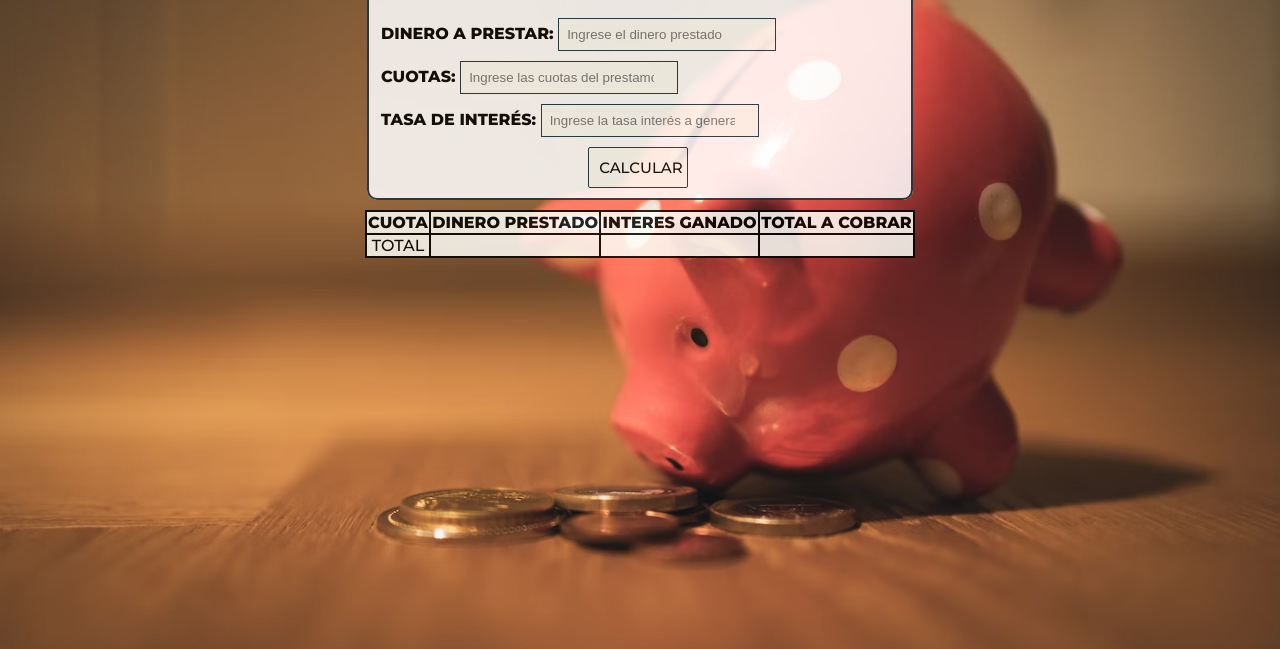
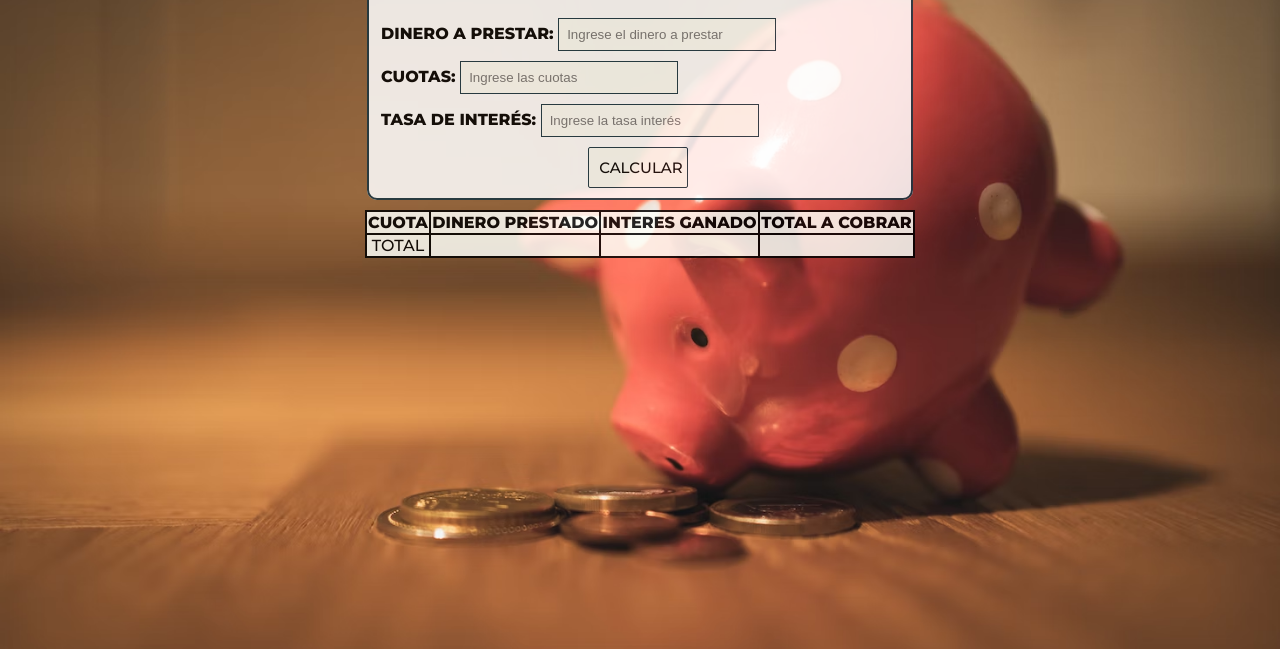
Before and after one commit to dobermancito/simulador, a plain HTML site: page index.html in a window 1280 px wide. Shown: the part 151-800 px from the top of the page. Drawn offline with Linux system fonts and the light colour scheme.

Commit message:
Se modificó texto

```diff
--- a/index.html
+++ b/index.html
@@ -15,19 +15,19 @@
             <form>
                 <div>
                     <label for="dinero">DINERO A PRESTAR:
-                        <input type="number" placeholder="Ingrese el dinero prestado" id="dinero">
+                        <input type="number" placeholder="Ingrese el dinero a prestar" id="dinero">
 
                     </label>
                 </div>
                 <div>
                     <label for="cuota">CUOTAS:
-                        <input type="number" placeholder="Ingrese las cuotas del prestamo" id="cuota">
+                        <input type="number" placeholder="Ingrese las cuotas" id="cuota">
 
                     </label>
                 </div>
                 <div>
                     <label for="interes">TASA DE INTERÉS:
-                        <input type="number" placeholder="Ingrese la tasa interés a generar" id="interes">
+                        <input type="number" placeholder="Ingrese la tasa interés" id="interes">
 
                     </label>
                 </div>
```
